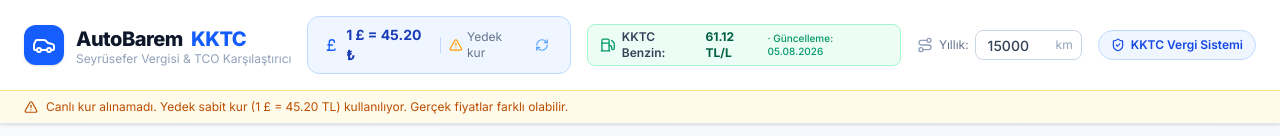
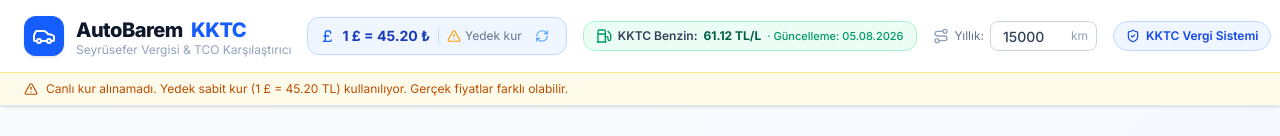
Before and after one commit to tolgaosman/seyruSync, a Next.js app: page / in a window 1280 px wide. Shown: the top 136 px of the page. Built offline with nearby package versions, Linux system fonts and the light colour scheme; no server answers.

Commit message:
enforce single-line layout for header exchange and fuel badges

```diff
--- a/app/page.tsx
+++ b/app/page.tsx
@@ -137,25 +137,25 @@
           </div>
 
           {/* Canlı Kur Göstergesi */}
-          <div className="hidden md:flex items-center gap-2 bg-blue-50 border border-blue-200 rounded-xl px-4 py-2">
-            <div className="flex items-center gap-1.5">
-              <PoundSterling className="h-4 w-4 text-blue-600" />
-              <span className="text-sm font-bold text-blue-800">
+          <div className="hidden md:flex items-center gap-2 bg-blue-50 border border-blue-200 rounded-xl px-3 py-1.5 whitespace-nowrap shrink-0">
+            <div className="flex items-center gap-1.5 shrink-0">
+              <PoundSterling className="h-4 w-4 text-blue-600 shrink-0" />
+              <span className="text-sm font-bold text-blue-800 whitespace-nowrap">
                 {rateDisplay}
               </span>
             </div>
-            <div className="h-4 w-px bg-blue-200" />
-            <div className="flex items-center gap-1">
+            <div className="h-4 w-px bg-blue-200 shrink-0" />
+            <div className="flex items-center gap-1 shrink-0">
               {rateSource === "live" ? (
-                <Wifi className="h-3.5 w-3.5 text-emerald-500" />
+                <Wifi className="h-3.5 w-3.5 text-emerald-500 shrink-0" />
               ) : rateSource === "fallback" ? (
-                <AlertTriangle className="h-3.5 w-3.5 text-amber-500" />
+                <AlertTriangle className="h-3.5 w-3.5 text-amber-500 shrink-0" />
               ) : (
-                <RefreshCw className="h-3.5 w-3.5 text-slate-400 animate-spin" />
+                <RefreshCw className="h-3.5 w-3.5 text-slate-400 animate-spin shrink-0" />
               )}
-              <span className="text-xs text-slate-500">
+              <span className="text-xs text-slate-500 whitespace-nowrap">
                 {rateSource === "live"
-                  ? `Canlı · ${fetchedDate ?? ""}`
+                  ? `Canlı ${fetchedDate ?? ""}`
                   : rateSource === "fallback"
                   ? "Yedek kur"
                   : "Yükleniyor"}
@@ -164,7 +164,7 @@
             <Button
               variant="ghost"
               size="icon"
-              className="h-6 w-6 text-blue-400 hover:text-blue-600"
+              className="h-6 w-6 text-blue-400 hover:text-blue-600 shrink-0"
               onClick={refreshRate}
               title="Kuru yenile"
             >
@@ -173,12 +173,12 @@
           </div>
 
           {/* TCO Parametreleri (masaüstü) */}
-          <div className="hidden lg:flex items-center gap-4 text-sm text-slate-500">
-            <div className="flex items-center gap-1.5 bg-emerald-50 border border-emerald-200 rounded-lg px-3 py-1 text-xs">
-              <Fuel className="h-4 w-4 text-emerald-600" />
-              <span className="text-xs font-semibold text-slate-700">KKTC Benzin:</span>
-              <span className="font-bold text-emerald-800">{fuelPriceTL.toFixed(2)} TL/L</span>
-              <span className="text-[10px] text-emerald-600 font-medium">· Güncelleme: {fuelLastUpdated}</span>
+          <div className="hidden lg:flex items-center gap-4 text-sm text-slate-500 shrink-0">
+            <div className="flex items-center gap-1.5 bg-emerald-50 border border-emerald-200 rounded-xl px-3 py-1.5 text-xs whitespace-nowrap shrink-0">
+              <Fuel className="h-4 w-4 text-emerald-600 shrink-0" />
+              <span className="text-xs font-semibold text-slate-700 whitespace-nowrap">KKTC Benzin:</span>
+              <span className="font-bold text-emerald-800 whitespace-nowrap">{fuelPriceTL.toFixed(2)} TL/L</span>
+              <span className="text-[11px] text-emerald-600 font-medium whitespace-nowrap">· Güncelleme: {fuelLastUpdated}</span>
             </div>
             <div className="flex items-center gap-1.5">
               <Route className="h-4 w-4 text-slate-400" />
```
